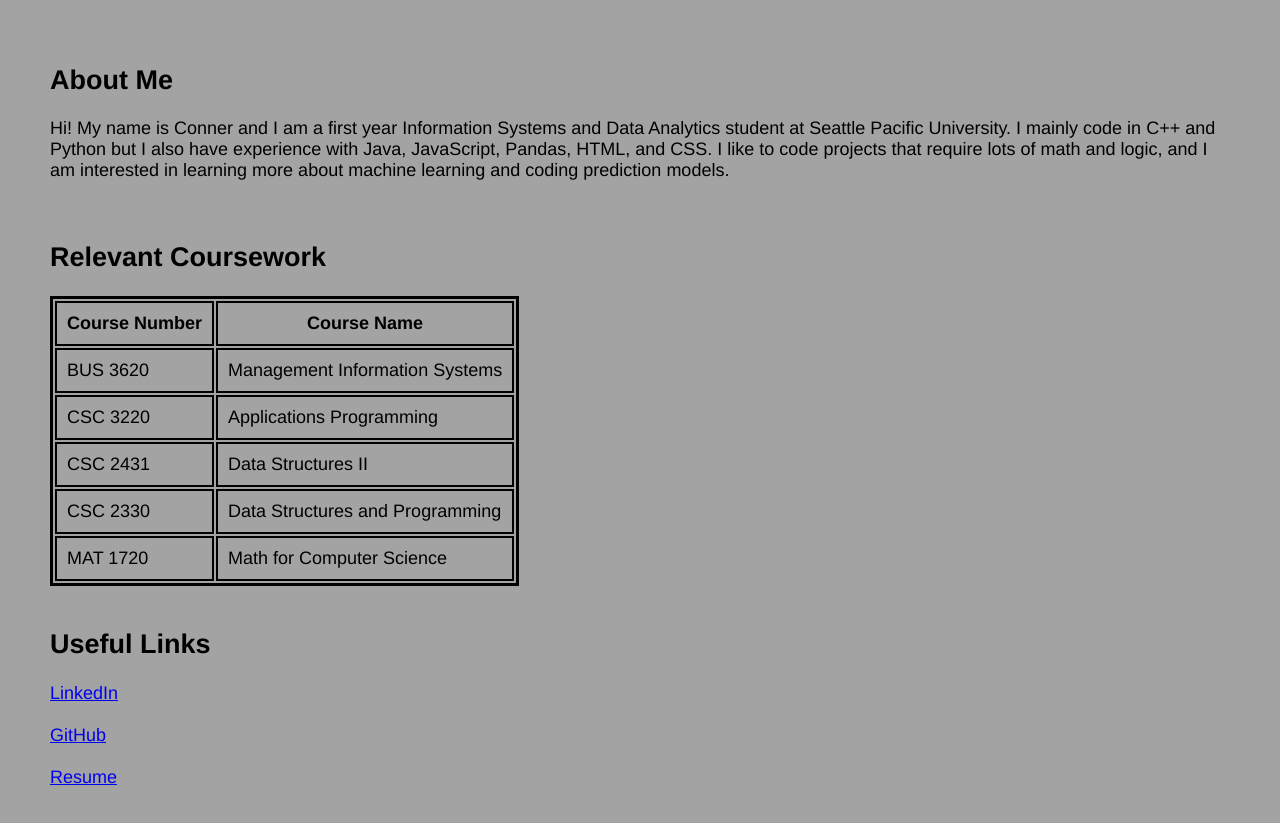
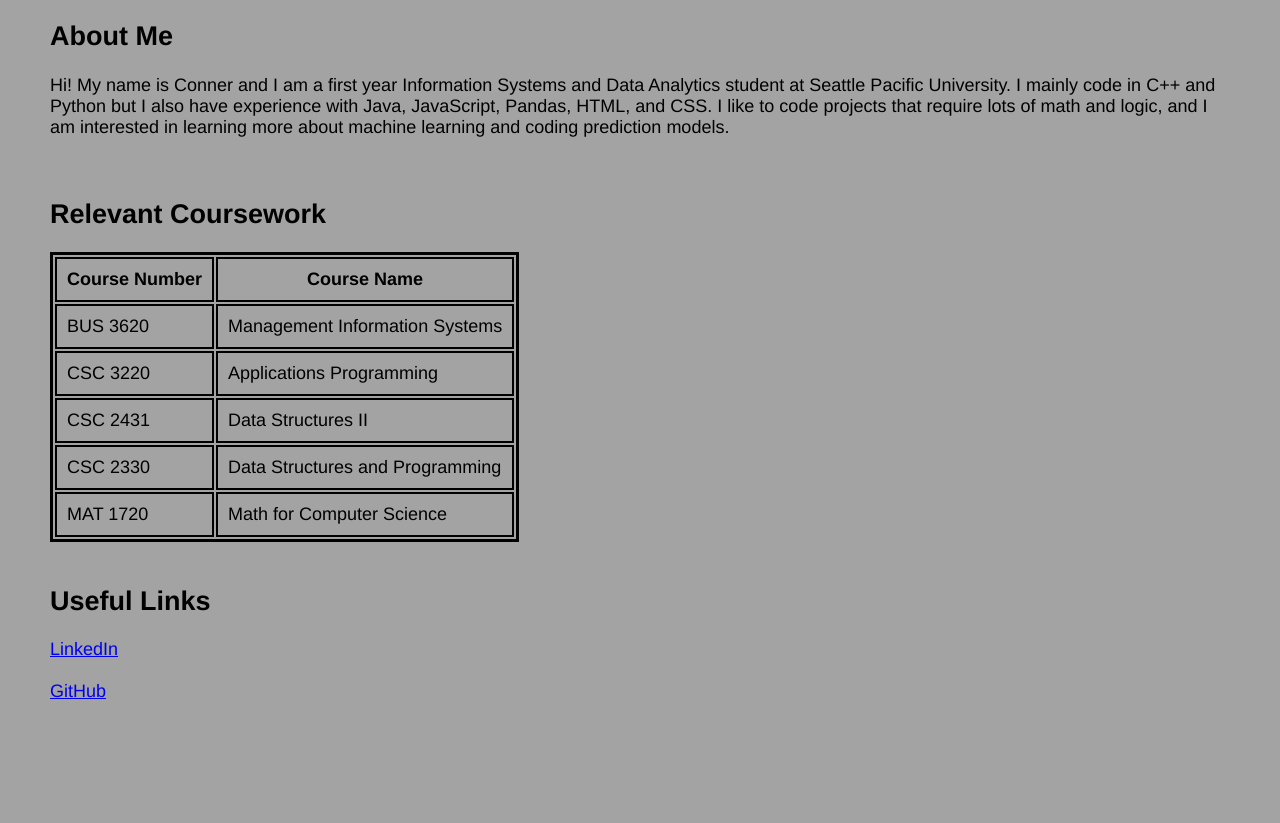
Before and after one commit to connerng/connerng.github.io, a plain HTML site: page index.html in a window 1280 px wide. Shown: the part 95-918 px from the top of the page. After the commit the page ends 847 px from the top, so only its background shows below. Drawn offline with Linux system fonts and the light colour scheme.

Commit message:
Update index.html

```diff
--- a/index.html
+++ b/index.html
@@ -45,7 +45,6 @@
     </head>
     <body>
         <h1>Conner Ngadisastra</h1>
-        <br>
         <h2>About Me</h2>
         <p>Hi! My name is Conner and I am a first year Information Systems and Data Analytics student
             at Seattle Pacific University. I mainly code in C++ and Python but I also have experience
@@ -87,8 +86,6 @@
         <h2>Useful Links</h2>
         <a href = "https://www.linkedin.com/in/conner-ngadisastra-a95847284/">LinkedIn</a>
         <br><br><a href = "https://github.com/connerng">GitHub</a>
-        <br><br><a href = "file:///C:/Users/cjnga/OneDrive%20-%
-        20Seattle%20Pacific%20University/Resume%20GS3001%20-%20Conner%20Ngadisastra.pdf">Resume</a>
 
     </body>
 </html>
```
